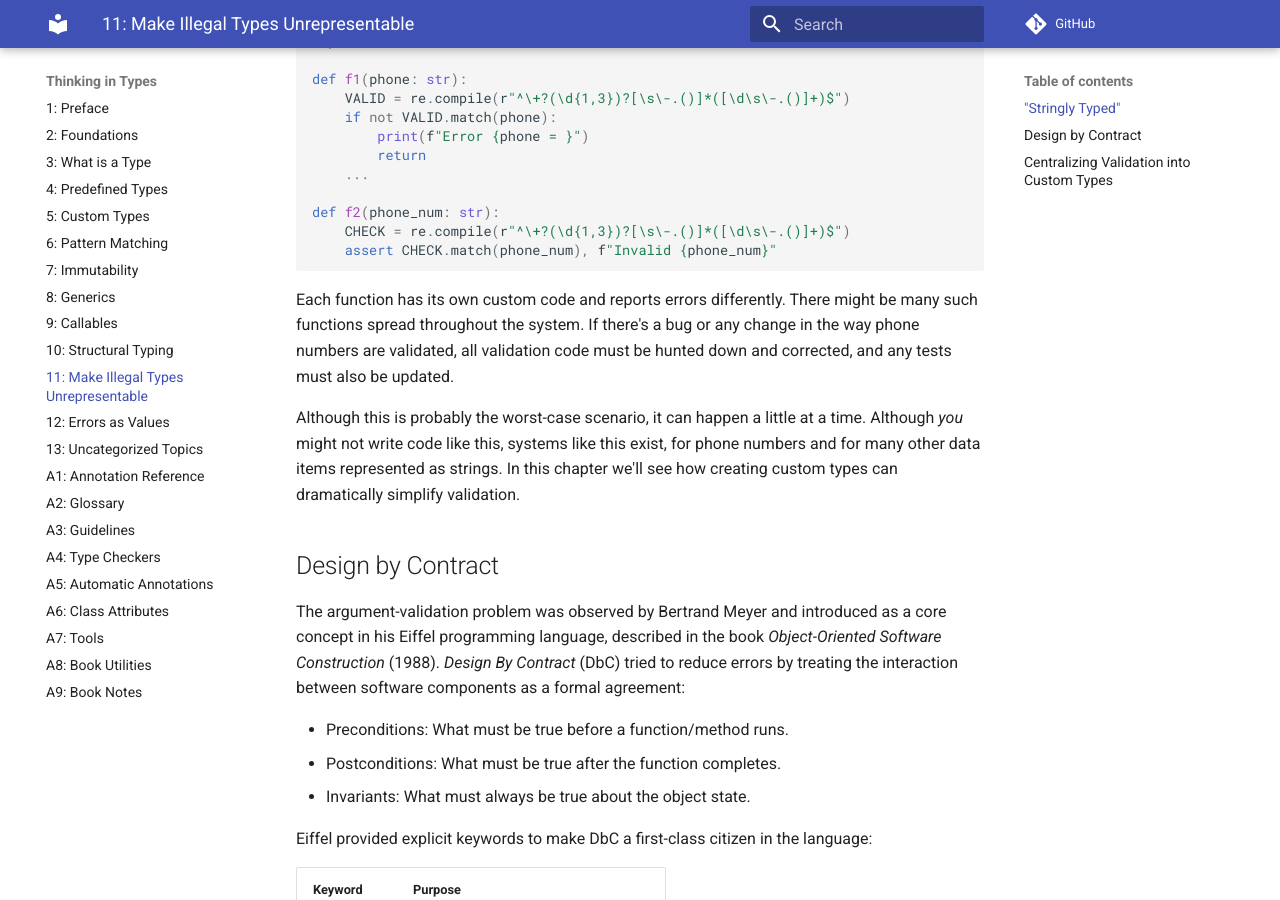
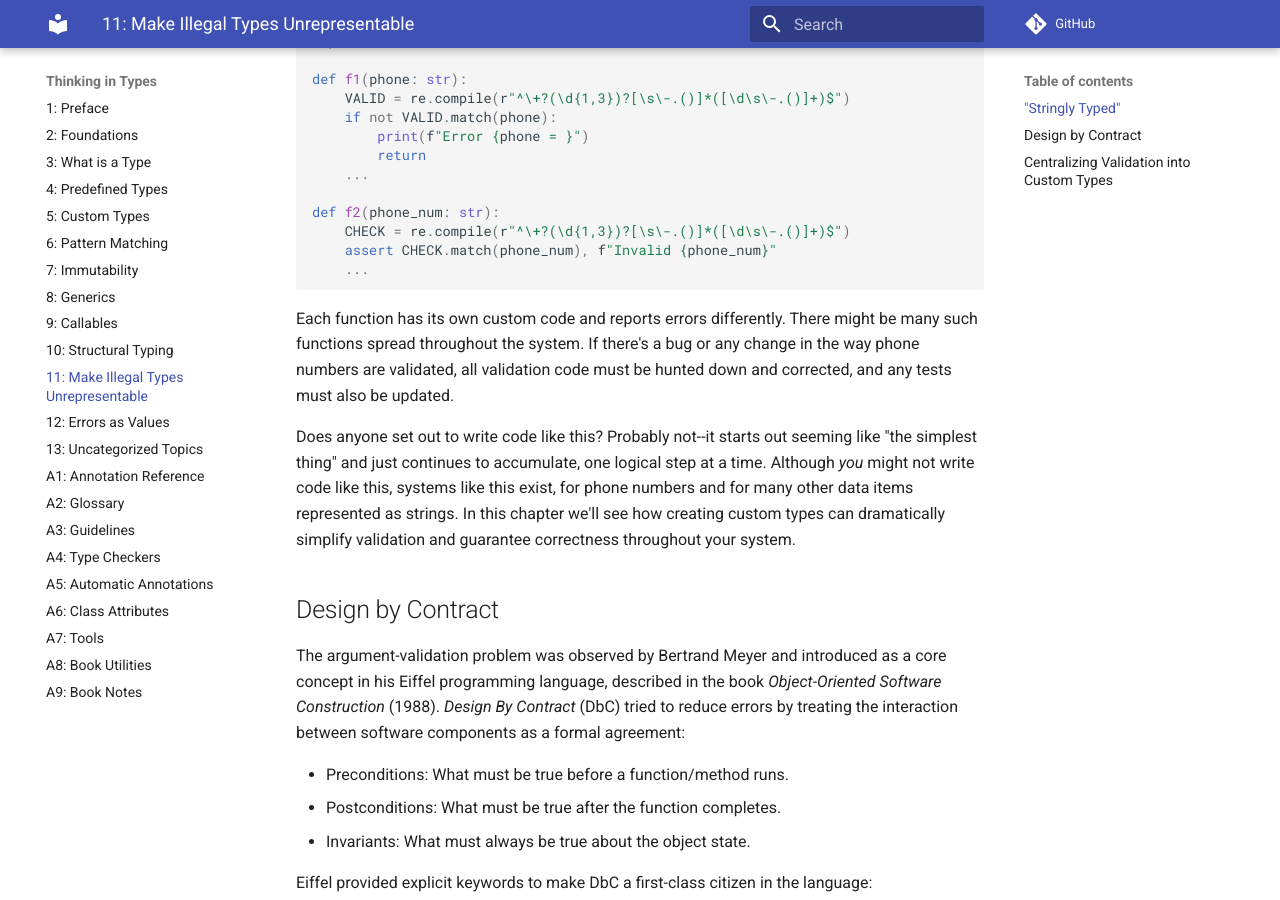
Before and after one commit to ThinkingInTypes/ThinkingInTypes.github.io, an MkDocs documentation site: the page built from Chapters/11_Make_Illegal_Types_Unrepresentable.md, in a window 1280 px wide and 900 px high, scrolled down 1534 px. Built offline with MkDocs 1.6.1 and Material for MkDocs 9.7.7, drawn with Linux system fonts in a browser that asks for light colours; comment, search, counter and statistics services are not loaded.

Commit message:
Update 11_Make_Illegal_Types_Unrepresentable.md

````diff
--- a/Chapters/11_Make_Illegal_Types_Unrepresentable.md
+++ b/Chapters/11_Make_Illegal_Types_Unrepresentable.md
@@ -69,15 +69,17 @@ def f1(phone: str):
 def f2(phone_num: str):
     CHECK = re.compile(r"^\+?(\d{1,3})?[\s\-.()]*([\d\s\-.()]+)$")
     assert CHECK.match(phone_num), f"Invalid {phone_num}"
+    ...
 ```
 
 Each function has its own custom code and reports errors differently.
 There might be many such functions spread throughout the system.
 If there's a bug or any change in the way phone numbers are validated, all validation code must be hunted down and corrected, and any tests must also be updated.
 
-Although this is probably the worst-case scenario, it can happen a little at a time.
+Does anyone set out to write code like this?
+Probably not--it starts out seeming like "the simplest thing" and just continues to accumulate, one logical step at a time.
 Although *you* might not write code like this, systems like this exist, for phone numbers and for many other data items represented as strings.
-In this chapter we'll see how creating custom types can dramatically simplify validation.
+In this chapter we'll see how creating custom types can dramatically simplify validation and guarantee correctness throughout your system.
 
 ## Design by Contract
 
````
